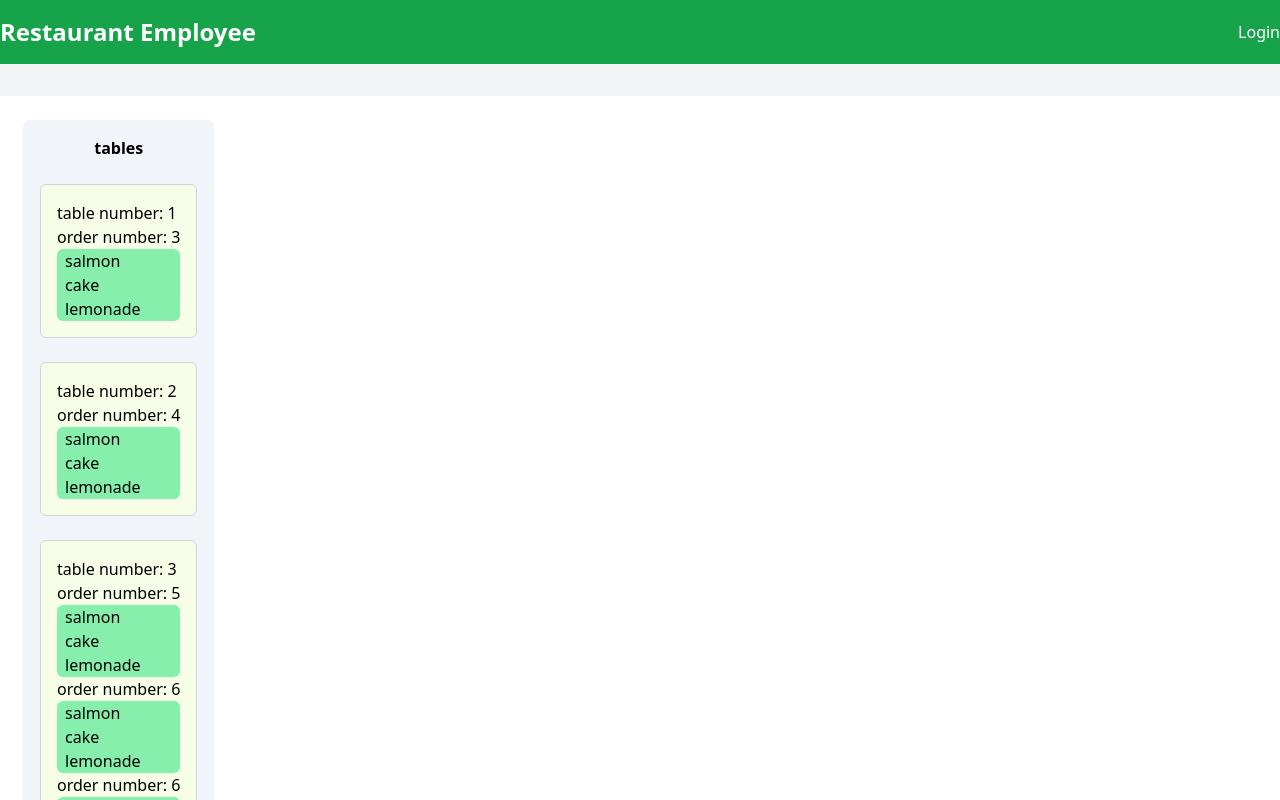
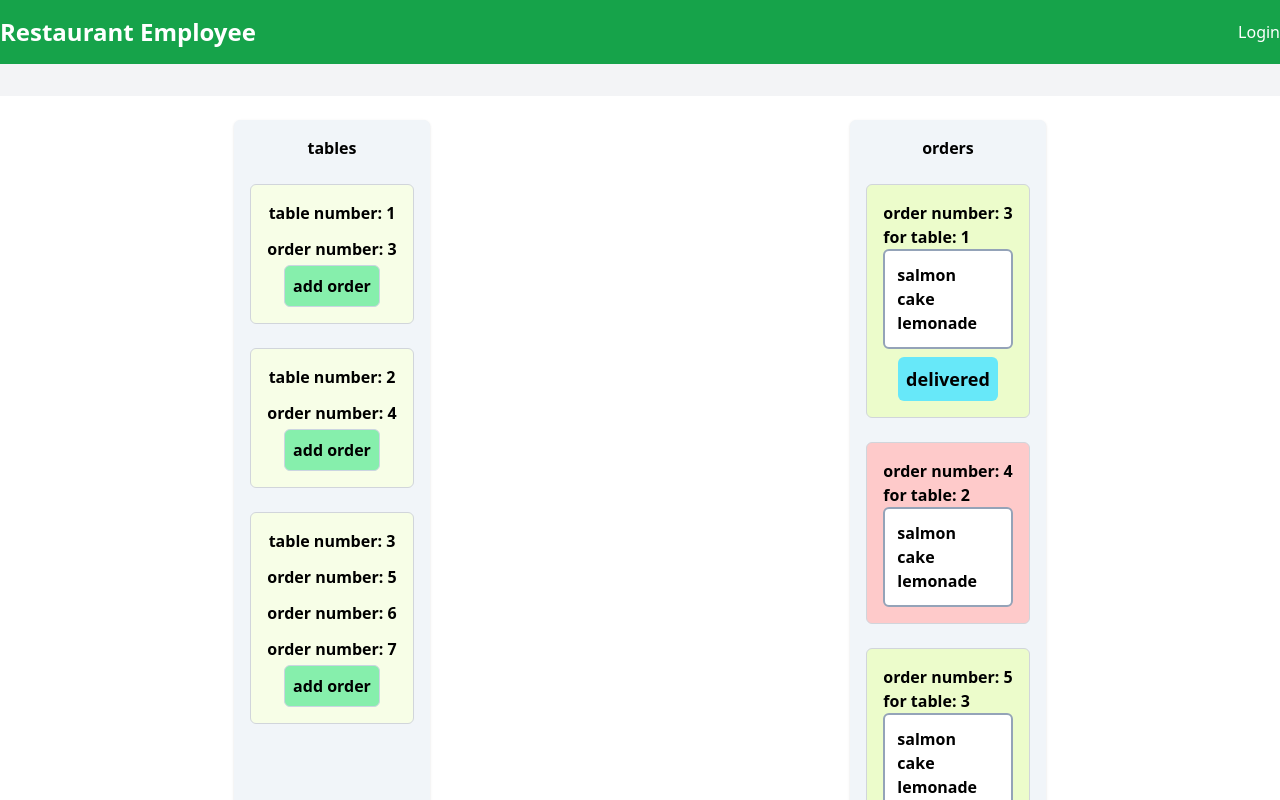
Before and after one commit to tsel170/resturant-project, a React (Vite) app in the folder client/: page /employee in a window 1280 px wide. Shown: the top 800 px of the page. Built offline with nearby package versions, Linux system fonts and the light colour scheme.

Commit message:
client add waiter

```diff
--- /dev/null
+++ b/client/src/components/emploee/AddOrder.jsx
@@ -0,0 +1,112 @@
+import React, { useState } from "react"
+
+const AddOrder = ({ params }) => {
+  const { AddOrderObject, setAddOrderObject, tables, setTables, setOrders } =
+    params
+  // console.log(params)
+
+  const [orderNumber, setOrderNumber] = useState("")
+  const [tableNumber, setTableNumber] = useState("")
+  const [dishes, setDishes] = useState([""])
+
+  const handleDishChange = (index, value) => {
+    const updatedDishes = [...dishes]
+    updatedDishes[index] = value
+    setDishes(updatedDishes)
+  }
+
+  const addDishField = () => {
+    setDishes([...dishes, ""])
+  }
+
+  const handleSubmit = (e) => {
+    e.preventDefault()
+
+    const order = {
+      table: AddOrderObject,
+      number: orderNumber,
+      items: dishes.filter((dish) => dish.trim() !== ""), // Filter out empty dishes
+      ready: false, // Default to false
+    }
+    // console.log(order)
+
+    // Update orders state with the new order
+    setOrders((prevOrders) => [order, ...prevOrders])
+
+    tables.forEach((table) => {
+      if (table.number == order.table) table.order.push(order.number)
+    })
+    console.log(tables)
+
+    setTables((prev) => [...prev])
+    // Reset form and close the AddOrder dialog
+    setOrderNumber("")
+    setTableNumber("")
+    setDishes([""])
+    setAddOrderObject(null)
+
+    console.log("Order submitted:", order)
+  }
+
+  return (
+    <div
+      className={`${
+        AddOrderObject != null ? "" : "hidden"
+      } rounded-md bg-slate-200 p-4 shadow-md`}
+    >
+      <form onSubmit={handleSubmit}>
+        {/* Table Number Input */}
+        <div className="mb-4">
+          <label htmlFor="tableNumber" className="mb-2 block font-semibold">
+            Table Number: {AddOrderObject}
+          </label>
+        </div>
+
+        {/* Order Number Input */}
+        <div className="mb-4">
+          <label htmlFor="orderNumber" className="mb-2 block font-semibold">
+            Order Number:x
+          </label>
+        </div>
+
+        {/* Dish Inputs */}
+        <div className="mb-4">
+          <label className="mb-2 block font-semibold">Dishes:</label>
+          {dishes.map((dish, index) => (
+            <div key={index} className="mb-2 flex items-center gap-2">
+              <input
+                type="text"
+                value={dish}
+                onChange={(e) => handleDishChange(index, e.target.value)}
+                className="flex-1 rounded-md border px-3 py-2"
+                placeholder={`Dish ${index + 1}`}
+                required
+              />
+            </div>
+          ))}
+        </div>
+
+        {/* Add Dish Button */}
+        <button
+          type="button"
+          onClick={addDishField}
+          className="mb-4 rounded-md bg-blue-500 px-4 py-2 text-white shadow hover:bg-blue-600"
+        >
+          Add Another Dish
+        </button>
+
+        {/* Submit Button */}
+        <div>
+          <button
+            type="submit"
+            className="w-full rounded-md bg-green-500 px-4 py-2 text-white shadow hover:bg-green-600"
+          >
+            Submit Order
+          </button>
+        </div>
+      </form>
+    </div>
+  )
+}
+
+export default AddOrder
--- /dev/null
+++ b/client/src/components/emploee/Delivered.jsx
@@ -0,0 +1,35 @@
+import React from "react"
+
+const Delivered = ({ params }) => {
+  console.log(params)
+
+  const { deliveredOrderes } = params
+  return deliveredOrderes.length > 0 ? (
+    <div className="rounded-md bg-slate-100 p-4 shadow duration-200 hover:bg-slate-200 hover:shadow-lg">
+      <h2 className="text-center font-bold">delivered orders</h2>
+      <ul>
+        {deliveredOrderes.map((order, i) => (
+          <li
+            key={i}
+            className={`mt-6 rounded-md border border-gray-300 bg-lime-100 p-4 font-semibold duration-200 hover:border-slate-400 hover:shadow-md`}
+          >
+            <p>order number: {order.number}</p>
+            <p>for table: {order.table}</p>
+            <ul className={`rounded-md border-2 border-slate-400 bg-white p-3`}>
+              {order.items.map((item, i) => (
+                <li key={i}>
+                  {/* <input type="checkbox" /> */}
+                  {item}
+                </li>
+              ))}
+            </ul>
+          </li>
+        ))}
+      </ul>
+    </div>
+  ) : (
+    <></>
+  )
+}
+
+export default Delivered
--- /dev/null
+++ b/client/src/components/emploee/Orders.jsx
@@ -0,0 +1,43 @@
+import React from "react"
+
+const Orders = ({ params }) => {
+  const { orders, delivered } = params
+  return orders.length > 0 ? (
+    <div className="rounded-md bg-slate-100 p-4 shadow duration-200 hover:bg-slate-200 hover:shadow-lg">
+      <h2 className="text-center font-bold">orders</h2>
+      <ul>
+        {orders.map((order, i) => (
+          <li
+            key={i}
+            className={`mt-6 rounded-md border border-gray-300 ${order.ready ? "bg-lime-100" : "bg-red-200"} p-4 font-semibold duration-200 hover:border-slate-400 hover:shadow-md`}
+          >
+            <p>order number: {order.number}</p>
+            <p>for table: {order.table}</p>
+            <ul className={`rounded-md border-2 border-slate-400 bg-white p-3`}>
+              {order.items.map((item, i) => (
+                <li key={i}>
+                  {/* <input type="checkbox" /> */}
+                  {item}
+                </li>
+              ))}
+            </ul>
+            {order.ready && (
+              <li className="mx-auto flex justify-center text-lg">
+                <button
+                  onClick={() => delivered(i)}
+                  className="mx-auto mt-2 rounded-md bg-cyan-300 p-2 text-center"
+                >
+                  delivered
+                </button>
+              </li>
+            )}
+          </li>
+        ))}
+      </ul>
+    </div>
+  ) : (
+    <></>
+  )
+}
+
+export default Orders
--- a/client/src/components/emploee/Tables.jsx
+++ b/client/src/components/emploee/Tables.jsx
@@ -1,29 +1,37 @@
 import React from "react"
+import "./style.css"
+import AddOrder from "./AddOrder"
 
 const Tables = ({ params }) => {
-  const { orders, tables } = params
+  const { tables, setAddOrderObject } = params
+
+  const percent = (min, max) => {
+    return (min / max) * 100
+  }
 
   return (
     <div className="rounded-md bg-slate-100 p-4 shadow duration-200 hover:bg-slate-200 hover:shadow-lg">
       <h2 className="text-center font-bold">tables</h2>
       <ul>
-        {tables.map((table) => (
-          <li className="mt-6 rounded-md border border-gray-300 bg-lime-50 p-4 duration-200 hover:scale-105">
+        {tables.map((table, i) => (
+          <li
+            key={i}
+            className="mt-6 rounded-md border border-gray-300 bg-lime-50 p-4 text-center font-semibold duration-200 hover:border-slate-400 hover:shadow-md"
+          >
             table number: {table.number}
             {table.order.map((element, i) => {
               return (
-                <>
-                  <li>order number: {table.order[i]}</li>
-                  <ul className="rounded-md bg-green-300 px-2">
-                    {orders
-                      .find((order) => order.number == table.order[i])
-                      .items.map((item) => (
-                        <li>{item}</li>
-                      ))}
-                  </ul>
-                </>
+                <li key={i} className="mt-3 flex flex-wrap justify-center">
+                  <p>order number: {table.order[i]}</p>
+                </li>
               )
             })}
+            <button
+              onClick={() => setAddOrderObject(table.number)}
+              className="mt-1 border-spacing-2 rounded-md border border-slate-300 bg-green-300 p-2 duration-200 hover:scale-105 active:scale-95"
+            >
+              add order
+            </button>
           </li>
         ))}
       </ul>
--- a/client/src/components/emploee/Waiter.jsx
+++ b/client/src/components/emploee/Waiter.jsx
@@ -1,23 +1,79 @@
-import React from "react"
+import React, { useState } from "react"
 import Tables from "./Tables"
+import Orders from "./orders"
+import AddOrder from "./AddOrder"
+import Delivered from "./Delivered.jsx"
 
 const Waiter = () => {
-  const tables = [
+  const [AddOrderObject, setAddOrderObject] = useState(null)
+  const [deliveredOrderes, setDeliveredOrderes] = useState([])
+  console.log()
+
+  const [tables, setTables] = useState([
     { number: 1, order: [3] },
     { number: 2, order: [4] },
-    { number: 3, order: [5, 6, 6] },
-  ]
-  const orders = [
-    { number: 3, items: ["salmon", "cake", "lemonade"] },
-    { number: 4, items: ["salmon", "cake", "lemonade"] },
-    { number: 5, items: ["salmon", "cake", "lemonade"] },
-    { number: 6, items: ["salmon", "cake", "lemonade"] },
-  ]
+    { number: 3, order: [5, 6, 7] },
+  ])
+  const [orders, setOrders] = useState([
+    {
+      table: 1,
+      number: 3,
+      items: ["salmon", "cake", "lemonade"],
+      ready: true,
+      delivered: true,
+    },
+    {
+      table: 2,
+      number: 4,
+      items: ["salmon", "cake", "lemonade"],
+      ready: false,
+      delivered: false,
+    },
+    {
+      table: 3,
+      number: 5,
+      items: ["salmon", "cake", "lemonade"],
+      delivered: false,
+      ready: true,
+    },
+    {
+      table: 3,
+      number: 6,
+      items: ["salmon", "cake", "lemonade"],
+      ready: false,
+      delivered: false,
+    },
+    {
+      table: 3,
+      number: 7,
+      items: ["salmon", "cake", "lemonade"],
+      ready: false,
+      delivered: false,
+    },
+  ])
+
+  const delivered = (i) => {
+    setDeliveredOrderes((prev) => [...prev, orders[i]])
+    const newArr = [...orders]
+    newArr.splice(i, 1)
+    setOrders([...newArr])
+    console.log(orders + i)
+  }
 
   return (
-    <div className="flex flex-wrap">
-      <Tables params={{ tables, orders }} />
-      <div></div>
+    <div className="flex flex-wrap justify-around">
+      <Tables params={{ tables, orders, setAddOrderObject }} />
+      <AddOrder
+        params={{
+          AddOrderObject,
+          setAddOrderObject,
+          tables,
+          setTables,
+          setOrders,
+        }}
+      />
+      <Orders key={orders.length} params={{ orders, delivered }} />
+      <Delivered params={{ deliveredOrderes }} />
     </div>
   )
 }
--- /dev/null
+++ b/client/src/components/emploee/style.css
@@ -0,0 +1,5 @@
+.percent-redy {
+  /* background-color: #ef4444; */
+  /* background-color: #4ade80;
+  background-image: linear-gradient(90deg, #4ade80, #ef4444); */
+}
```
Also changed, not shown: 1 other file (tests, documents, lock files or other folders).
